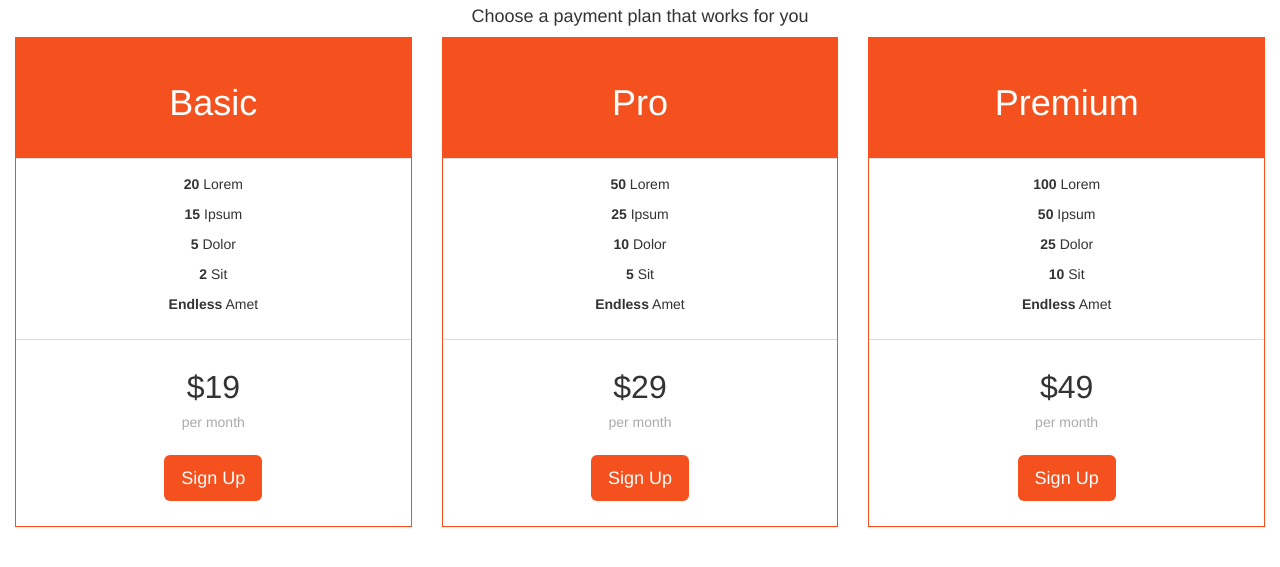
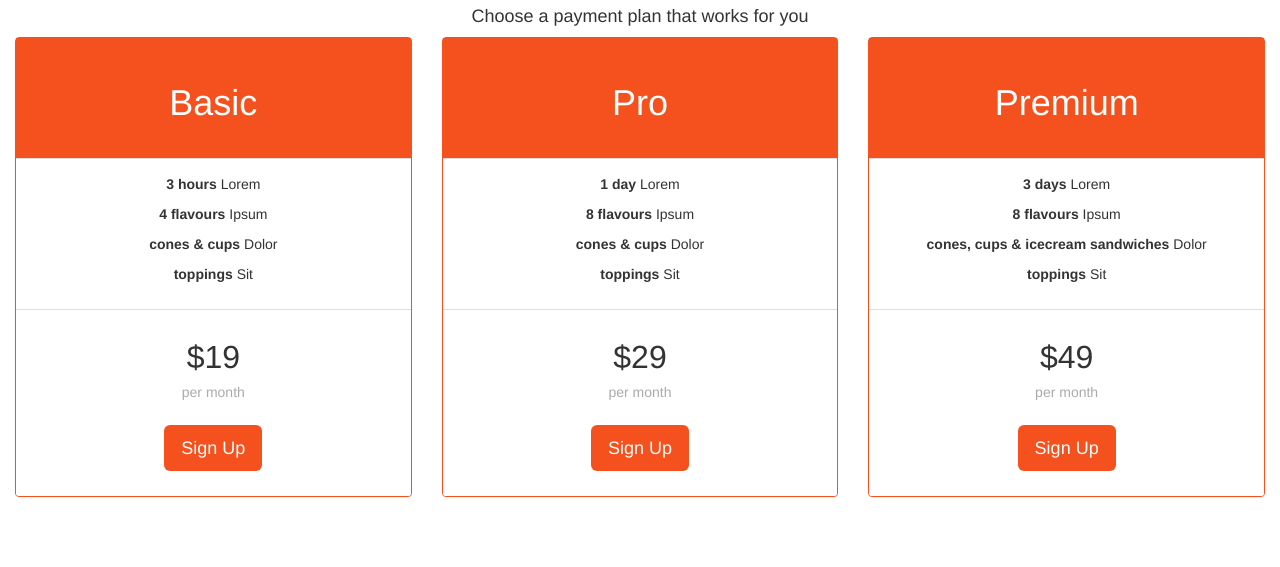
Before and after one commit to brampijper-old/FIT, a plain HTML site: page index.html in a window 1280 px wide. Shown: the part 1252-1819 px from the top of the page. Drawn offline with nearby package versions, Linux system fonts and the light colour scheme.

```diff
--- a/includes/style.css
+++ b/includes/style.css
@@ -46,8 +46,13 @@
 
 .panel {
     border: 1px solid #f4511e;
-    border-radius:0;
+    border-radius:8;
     transition: box-shadow 0.5s;
+
+}
+
+.cb {
+    align-items: center;
 }
 
 .panel:hover {
--- a/index.html
+++ b/index.html
@@ -48,6 +48,7 @@
 </div>
 
 <!-- ~~~~~~~~~~~~~~~~~~~~~~~~~~ HISTORY DIV ~~~~~~~~~~~~~~~~~~~~~~~~~~ -->
+
 <div class="container-fluid">
 	<div class="row">
 		<div class="col-sm-8">
@@ -108,17 +109,16 @@
 		<h4>Choose a payment plan that works for you</h4>
 	</div>
 	<div class="row">
-		<div class="col-sm-4">
+		<div class="col-sm-4 cb">
 			<div class="panel panel-default text-center">
 				<div class="panel-heading">
 					<h1>Basic</h1>
 				</div>
 				<div class="panel-body">
-					<p><strong>20</strong> Lorem</p>
-					<p><strong>15</strong> Ipsum</p>
-					<p><strong>5</strong> Dolor</p>
-					<p><strong>2</strong> Sit</p>
-					<p><strong>Endless</strong> Amet</p>
+					<p><strong>3 hours</strong> Lorem</p>
+					<p><strong>4 flavours</strong> Ipsum</p>
+					<p><strong>cones &amp; cups</strong> Dolor</p>
+					<p><strong>toppings</strong> Sit</p>
 				</div>
 				<div class="panel-footer">
 					<h3>$19</h3>
@@ -127,17 +127,16 @@
 				</div>
 			</div>
 		</div>
-		<div class="col-sm-4">
+		<div class="col-sm-4 cb">
 			<div class="panel panel-default text-center">
 				<div class="panel-heading">
 					<h1>Pro</h1>
 				</div>
 				<div class="panel-body">
-					<p><strong>50</strong> Lorem</p>
-					<p><strong>25</strong> Ipsum</p>
-					<p><strong>10</strong> Dolor</p>
-					<p><strong>5</strong> Sit</p>
-					<p><strong>Endless</strong> Amet</p>
+					<p><strong>1 day</strong> Lorem</p>
+					<p><strong>8 flavours</strong> Ipsum</p>
+					<p><strong>cones &amp; cups</strong> Dolor</p>
+					<p><strong>toppings</strong> Sit</p>
 				</div>
 				<div class="panel-footer">
 					<h3>$29</h3>
@@ -146,17 +145,16 @@
 				</div>
 			</div>
 		</div>
-		<div class="col-sm-4">
+		<div class="col-sm-4 cb">
 			<div class="panel panel-default text-center">
 				<div class="panel-heading">
 					<h1>Premium</h1>
 				</div>
 				<div class="panel-body">
-					<p><strong>100</strong> Lorem</p>
-					<p><strong>50</strong> Ipsum</p>
-					<p><strong>25</strong> Dolor</p>
-					<p><strong>10</strong> Sit</p>
-					<p><strong>Endless</strong> Amet</p>
+					<p><strong>3 days</strong> Lorem</p>
+					<p><strong>8 flavours</strong> Ipsum</p>
+					<p><strong>cones, cups &amp; icecream sandwiches</strong> Dolor</p>
+					<p><strong>toppings</strong> Sit</p>
 				</div>
 				<div class="panel-footer">
 					<h3>$49</h3>
```
Lines whose indentation alone changed are shown as unchanged.
